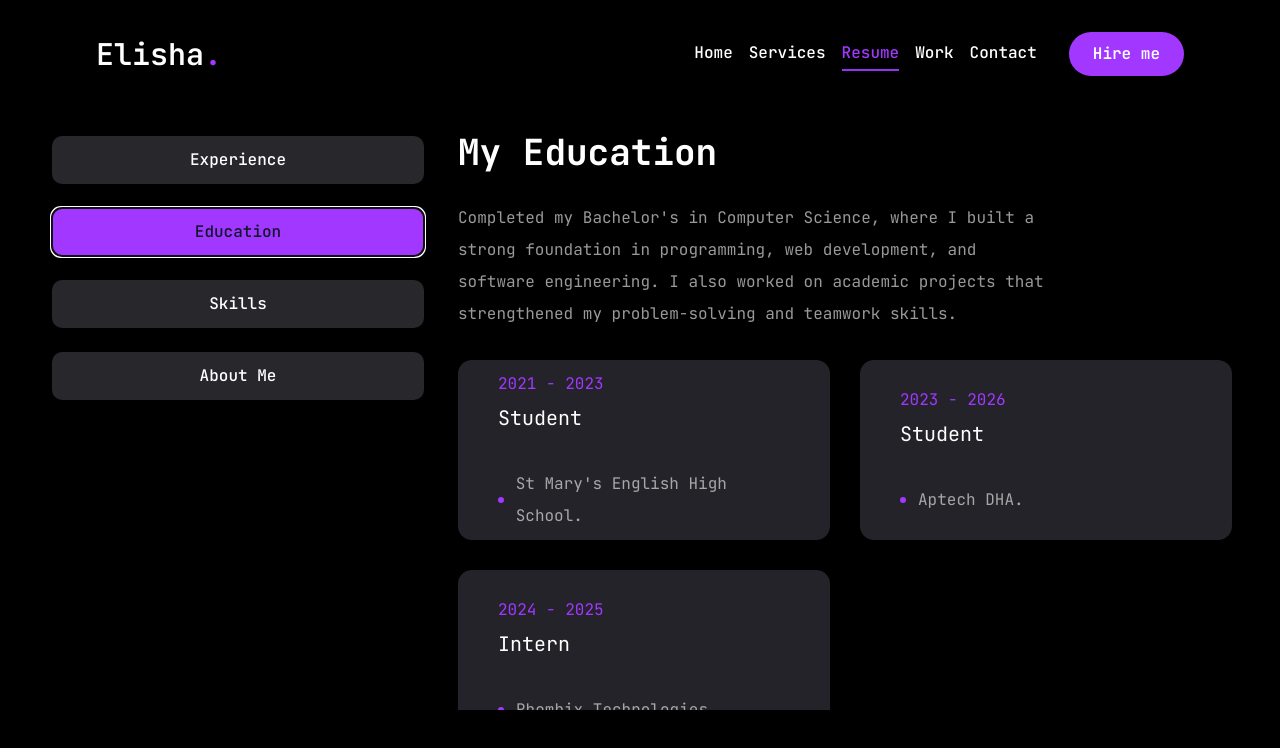
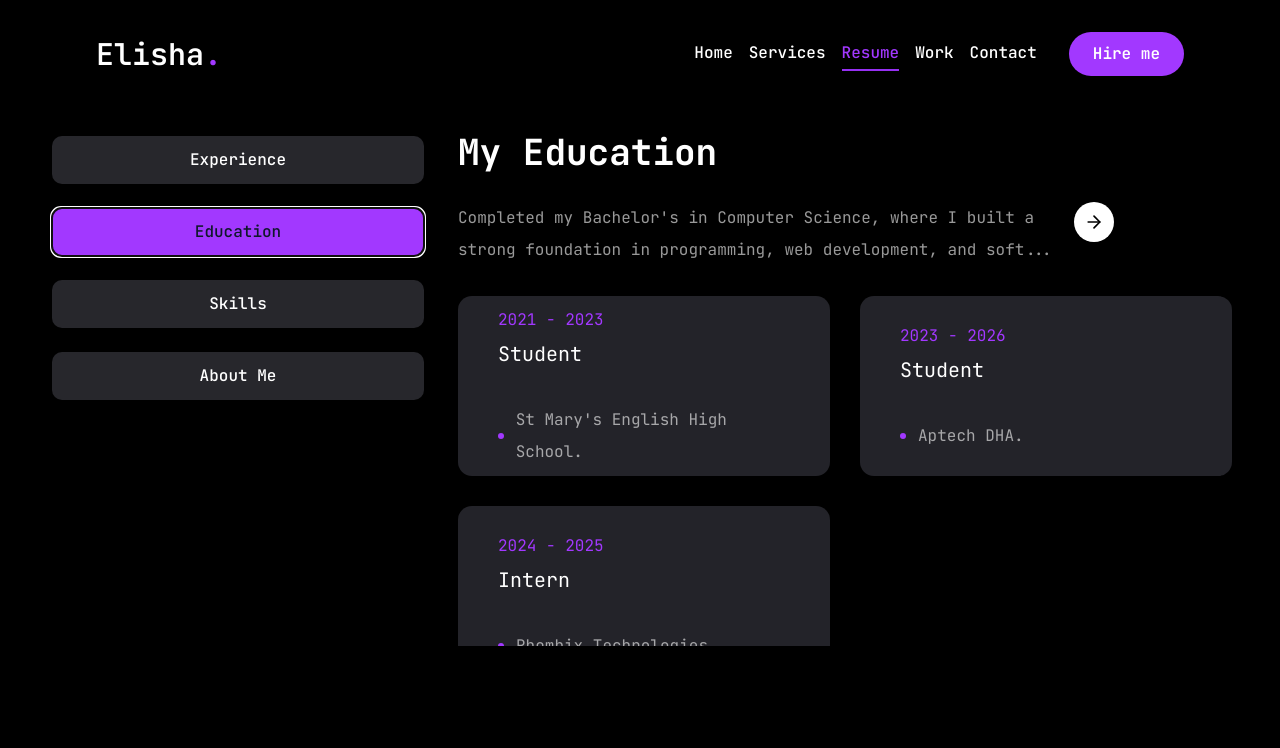
Before and after one commit to elishabhatti/elisha-portfolio, a Next.js app: page /resume in a window 1280 px wide. Both pictures are taken after a click on the tab "Education". Shown: the top 748 px of the page. Built offline with nearby package versions, Linux system fonts and the light colour scheme.

Commit message:
added dialog box for education description too

```diff
--- a/app/resume/page.jsx
+++ b/app/resume/page.jsx
@@ -230,9 +230,40 @@ const Resume = () => {
             <TabsContent value="education" className="w-full">
               <div className="flex flex-col gap-[30px] text-center xl:text-left">
                 <h3 className="text-4xl font-bold">{education.title}</h3>
-                <p className="max-w-[600px] text-white/60 max-auto xl:mx-0">
-                  {education.description}
-                </p>
+                {/* Short description + Dialog trigger */}
+                <div className="flex items-start gap-4">
+                  <p className="max-w-[600px] text-white/60 xl:mx-0">
+                    {education.description.length >= 100
+                      ? education.description.slice(0, 120) + "..."
+                      : education.description}
+                  </p>
+
+                  {/* Dialog Button */}
+                  <Dialog>
+                    <DialogTrigger asChild>
+                      <button className="w-10 h-10 flex items-center justify-center rounded-full bg-white hover:bg-purple-500 transition">
+                        <ArrowRight className="w-5 h-5 text-black hover:text-white" />
+                      </button>
+                    </DialogTrigger>
+
+                    <DialogContent
+                      showCloseButton={false}
+                      className="max-w-lg bg-black text-white"
+                    >
+                      <DialogHeader>
+                        <DialogTitle>{education.title}</DialogTitle>
+                        <DialogDescription className="text-md leading-7 mt-3 text-white/80">
+                          {education.description}
+                        </DialogDescription>
+                      </DialogHeader>
+                      <DialogFooter>
+                        <DialogClose asChild>
+                          <Button variant="outline">Close</Button>
+                        </DialogClose>
+                      </DialogFooter>
+                    </DialogContent>
+                  </Dialog>
+                </div>
                 <ScrollArea className="h-[350px]">
                   <ul className="grid grid-cols-1 lg:grid-cols-2 gap-[30px]">
                     {education.items.map((item, index) => {
```
